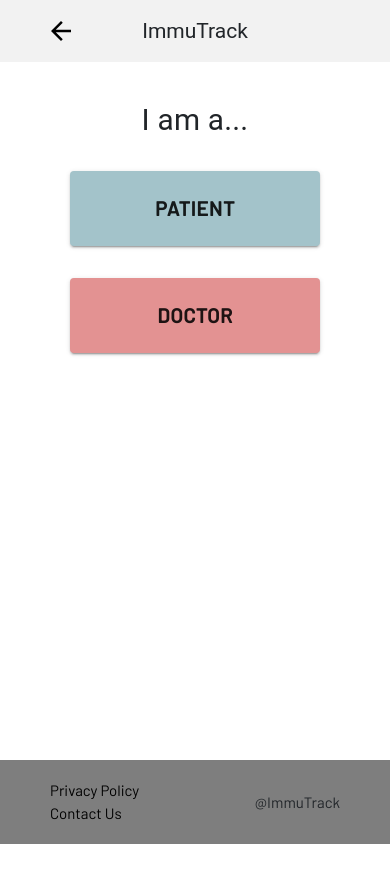
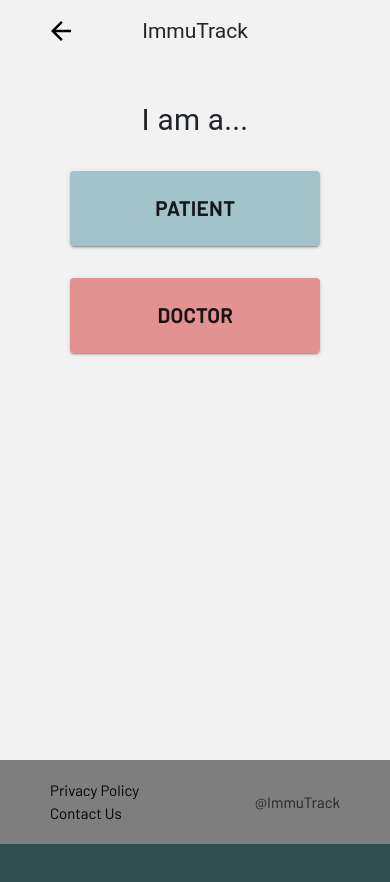
Before and after one commit to aaronw4/Immunization-Front-End, a React (Create React App) app: page /login in a window 390 px wide. Shown: the top 882 px of the page. After the commit the page ends 844 px from the top, so only its background shows below. Built offline with nearby package versions, Linux system fonts and the light colour scheme.

Commit message:
slight changes to height and width at breakpoints, background color

```diff
--- a/src/styles/muiFormStyles.js
+++ b/src/styles/muiFormStyles.js
@@ -3,15 +3,18 @@ import { theme } from "./theme";
 
 export const useStyles = makeStyles({
   root: {
-    height: "100vh",
+    height: "90vh",
     width: "100%",
     margin: "0 auto",
-    paddingTop: theme.spacing(5),
-    background: "#fff",
+    padding: theme.spacing(5),
+    background: "#f2f2f2",
     fontFamily: theme.typography.fontFamily,
     fontSize: "15px",
+    [theme.breakpoints.up("sm")]: {
+      width: "90%"
+    },
     [theme.breakpoints.up("md")]: {
-      width: "80%"
+      width: "60%"
     }
   },
   container: {
```
